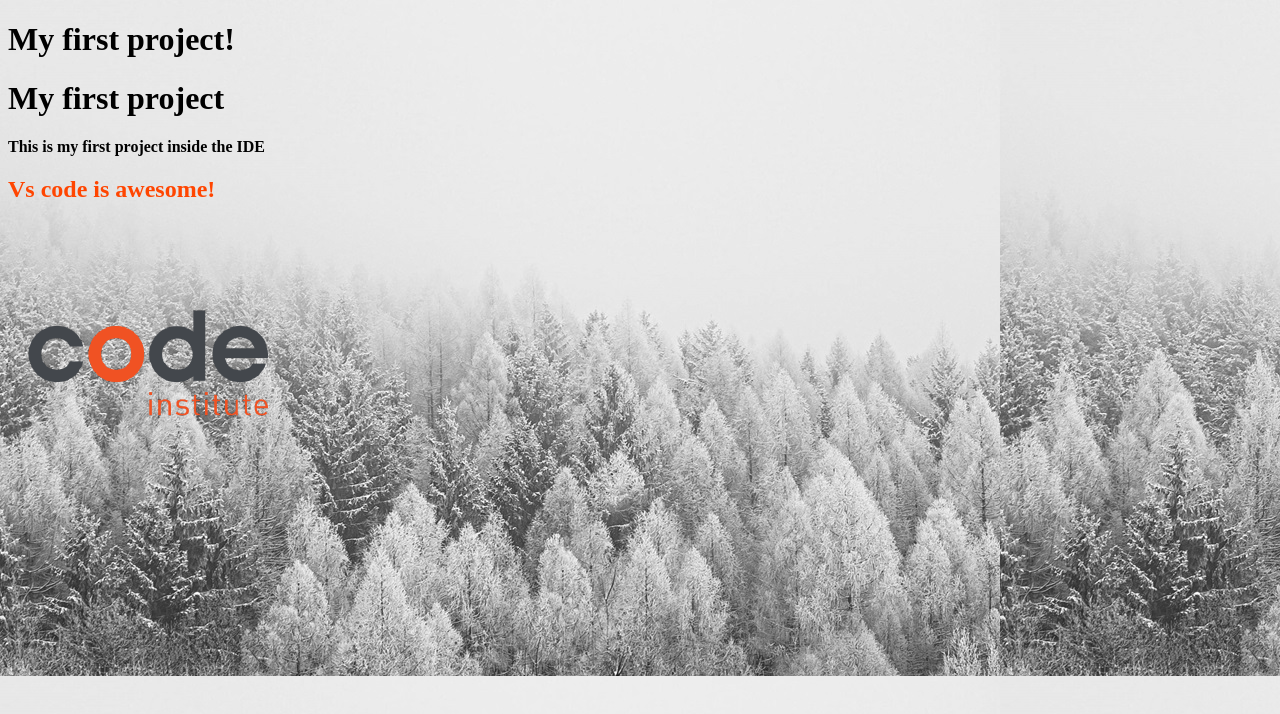
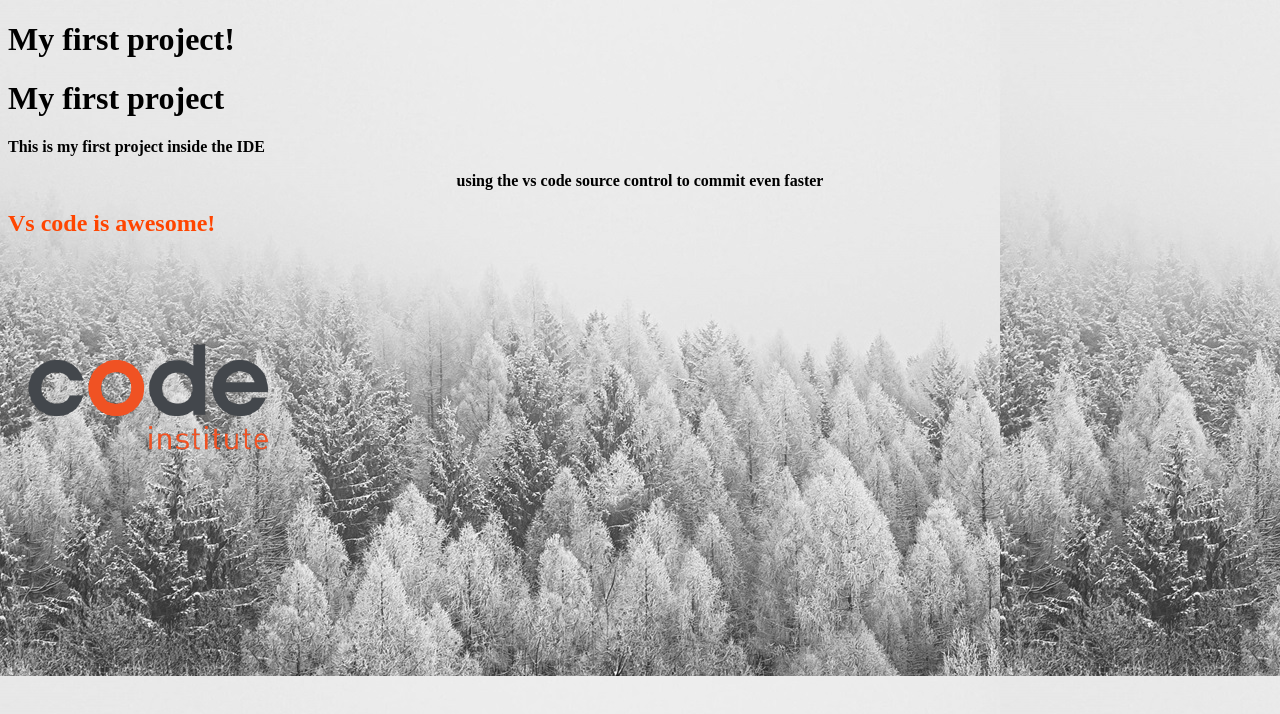
Before and after one commit to wen-l-liu/my-first-project, a plain HTML site: page index.html in a window 1280 px wide. Drawn offline with Linux system fonts and the light colour scheme.

Commit message:
Add new text with style elements

```diff
--- a/assets/css/style.css
+++ b/assets/css/style.css
@@ -15,3 +15,6 @@ h2{
 p{
     font-weight: bold;
 }
+.text-center{
+    text-align: center;
+}
--- a/index.html
+++ b/index.html
@@ -12,7 +12,7 @@
     <h1>My first project</h1>
 
     <p>This is my first project inside the IDE</p>
-
+    <p class="text-center">using the vs code source control to commit even faster</p>
     <h2>Vs code is awesome!</h2>
     <img src="assets/images/ci-logo.png" alt="Code Insitute Logo" />
   </body>
```
